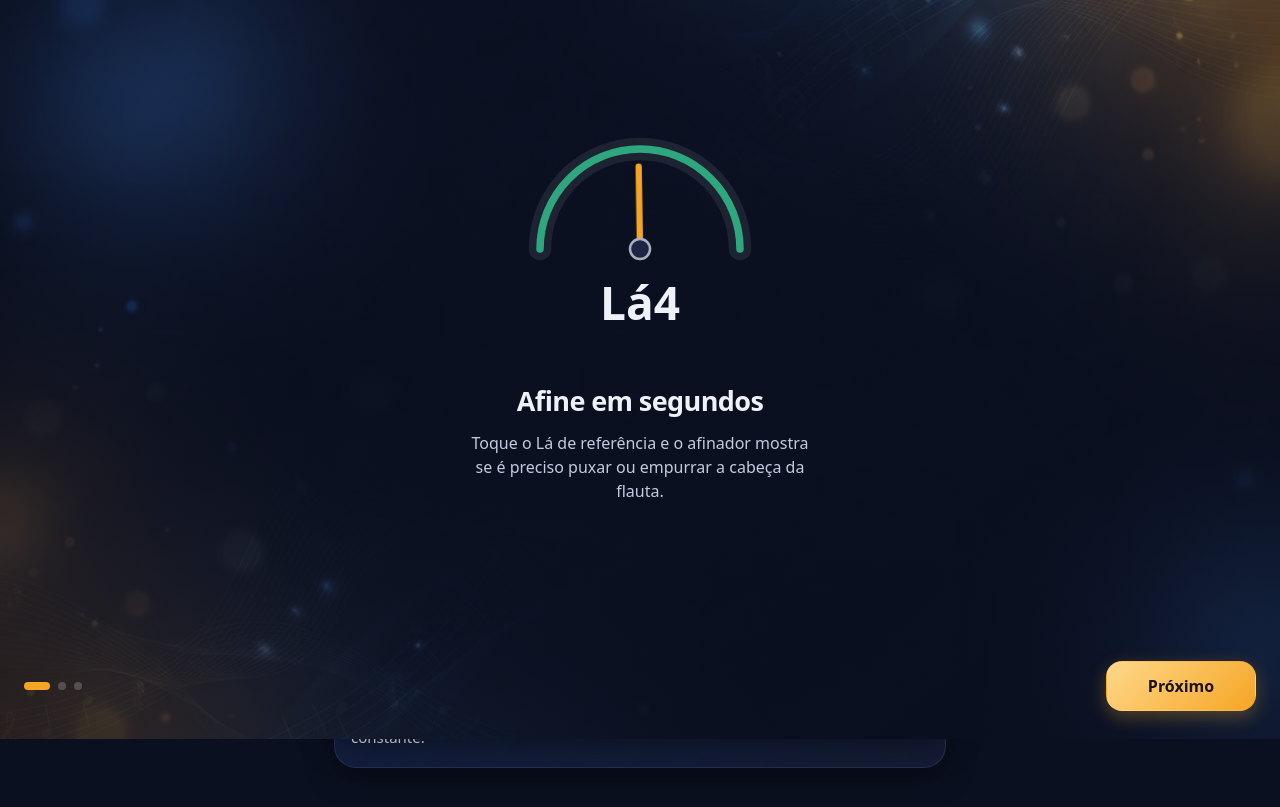
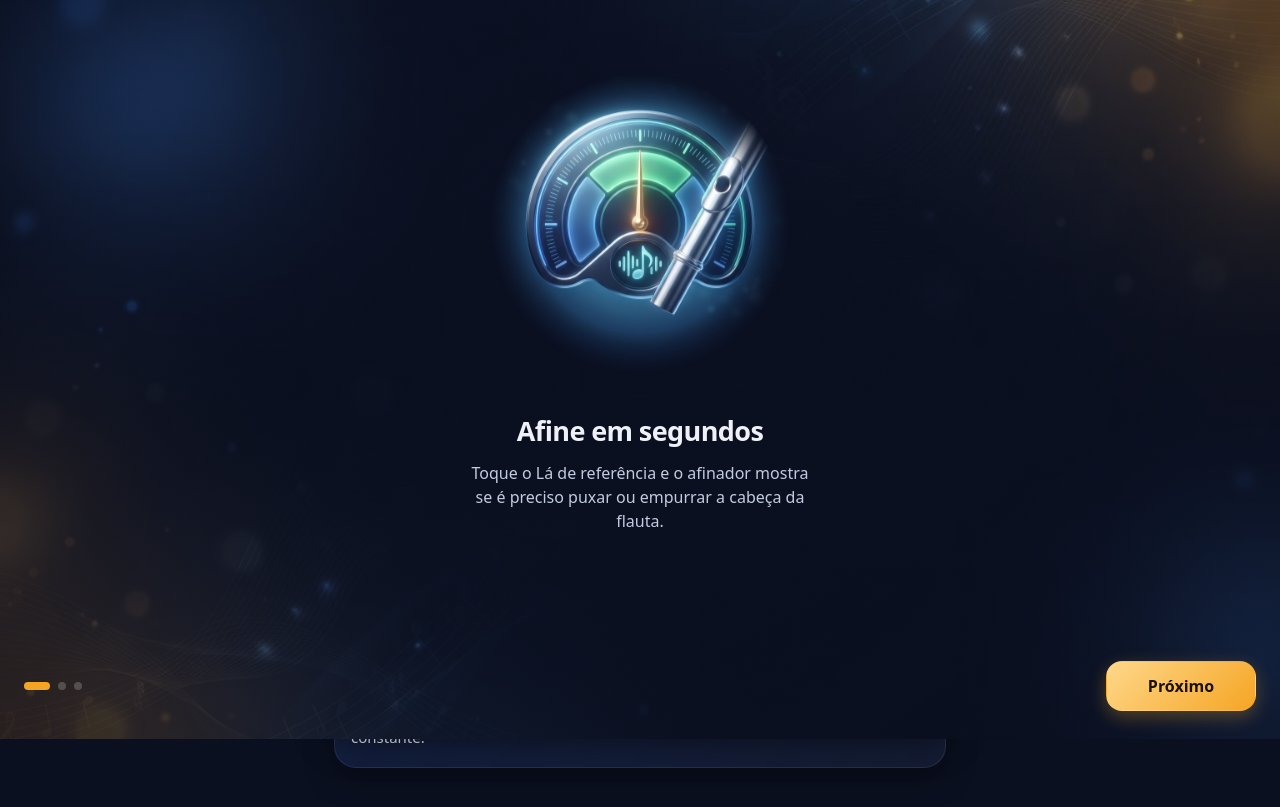
Before and after one commit to fernandobacelar-eng/Jogo-de-Corrida, a website with bundled scripts: page flauta-app/www/index.html in a window 1280 px wide. Shown: the part 61-868 px from the top of the page. Built offline with nearby package versions, Linux system fonts and the light colour scheme.

Commit message:
Apresentação: ilustração do afinador gerada no Nano Banana
Co-Authored-By: Claude Opus 5.5 <noreply@anthropic.com>
Claude-Session: https://claude.ai/code/session_01ME4Z2m27awsEPtmFGjYwVK

```diff
--- a/flauta-app/www/css/style.css
+++ b/flauta-app/www/css/style.css
@@ -452,7 +452,13 @@ main { max-width: 640px; margin: 0 auto; padding: 14px 14px 0; }
 .onb-slide h2 { font-size: 27px; font-weight: 800; letter-spacing: -.6px; margin: 30px 0 10px; }
 .onb-slide p { color: #c3cbe0; font-size: 16px; max-width: 340px; margin: 0; }
 .onb-art { width: 100%; max-width: 340px; height: 240px; display: flex; flex-direction: column; align-items: center; justify-content: center; position: relative; }
-.art-tuner svg { width: 250px; }
+.art-img { height: 300px; }
+.art-img img {
+  width: 300px; height: 300px; object-fit: cover; display: block;
+  -webkit-mask: radial-gradient(circle, #000 52%, transparent 71%); mask: radial-gradient(circle, #000 52%, transparent 71%);
+  animation: floaty 4s ease-in-out infinite;
+}
+@keyframes floaty { 0%, 100% { transform: translateY(0); } 50% { transform: translateY(-8px); } }
 .oa-track { fill: none; stroke: rgba(255, 255, 255, .08); stroke-width: 18; stroke-linecap: round; }
 .oa-arc { fill: none; stroke: var(--good); stroke-width: 6; stroke-linecap: round; stroke-dasharray: 251; animation: arcGlow 2.4s ease-in-out infinite; }
 .oa-needle { transform-box: view-box; transform-origin: 100px 100px; animation: needleSwing 2.4s ease-in-out infinite; }
--- a/flauta-app/www/index.html
+++ b/flauta-app/www/index.html
@@ -289,10 +289,7 @@
     <button class="onb-skip" id="onb-skip">Pular</button>
     <div class="onb-track" id="onb-track">
       <div class="onb-slide">
-        <div class="onb-art art-tuner">
-          <svg viewBox="0 0 200 120"><path d="M20 100 A80 80 0 0 1 180 100" class="oa-track"/><path d="M20 100 A80 80 0 0 1 180 100" class="oa-arc"/><g class="oa-needle"><line x1="100" y1="100" x2="100" y2="34"/></g><circle cx="100" cy="100" r="8" class="oa-hub"/></svg>
-          <div class="oa-note">Lá4</div>
-        </div>
+        <div class="onb-art art-img"><img src="img/onb-afinar.jpg" alt=""></div>
         <h2>Afine em segundos</h2>
         <p>Toque o Lá de referência e o afinador mostra se é preciso puxar ou empurrar a cabeça da flauta.</p>
       </div>
```
Also changed, not shown: flauta-app/assets-src/apresentacao-1-afinar.jpg (added), flauta-app/www/img/onb-afinar.jpg (added).
